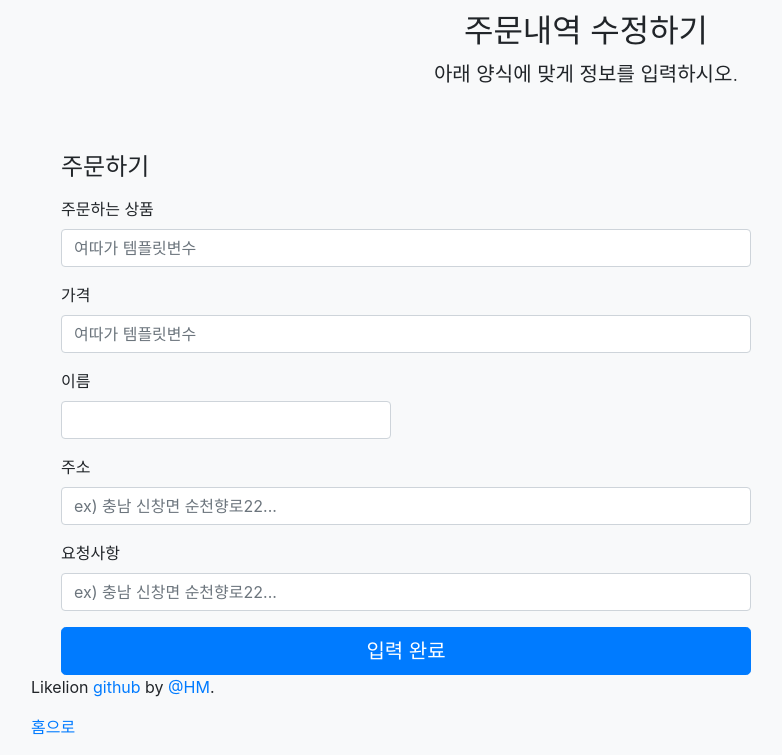
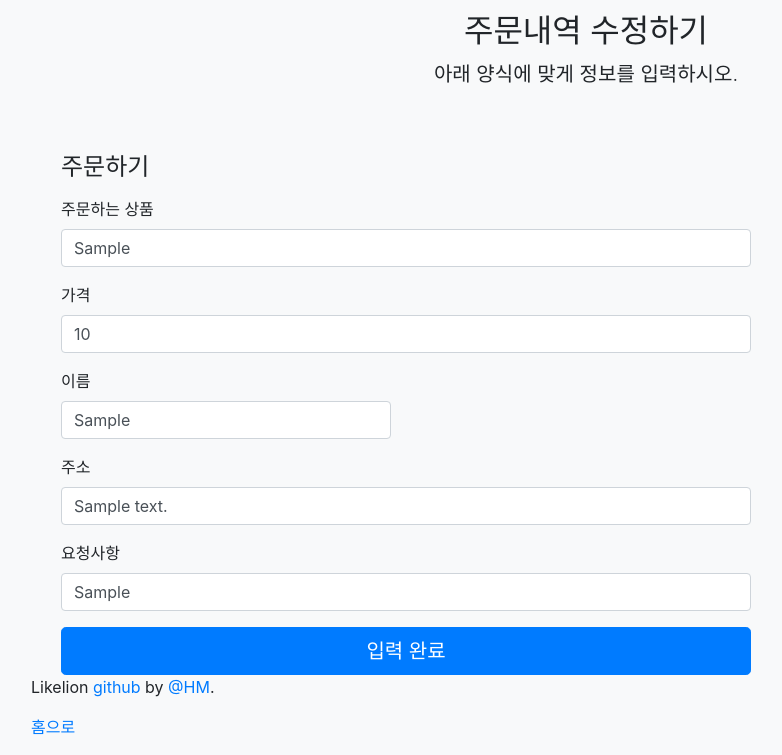
Before and after one commit to LikeLionSCH/PHM, a Django app: page /edit/1 in a window 1280 px wide. Shown: the part 431-1186 px from the top of the page, without its empty margins (54-836 px from the left). Run offline with Django 3.2, Linux system fonts and the light colour scheme; tables that the repository leaves empty hold one stand-in row (values such as "Sample post"); some libraries are stand-ins or nearby versions.

Commit message:
edit, cancel 추가

```diff
--- a/PHMapp/templates/edit.html
+++ b/PHMapp/templates/edit.html
@@ -28,33 +28,33 @@
         <!-- 주문하는 상품 -->
         <div class="mb-3">
           <label for="address">주문하는 상품</label>
-            <input type="text" class="form-control" id="name" name="name" placeholder="여따가 템플릿변수" required>
+          <input type="text" class="form-control" id="food" name="food" value="{{order.food}}" required>
       </div>
 
       <!-- 가격 -->
       <div class="mb-3">
           <label for="address">가격</label>
-            <input type="text" class="form-control" id="price" name="price" placeholder="여따가 템플릿변수" required>
+          <input type="text" class="form-control" id="price" name="price" value="{{order.price}}" required>
       </div>
 
       <!-- 이름 -->
       <div class="row">
         <div class="col-md-6 mb-3">
           <label for="firstName">이름</label>
-            <input type="text" class="form-control" id="coustomer" name="coustomer" placeholder="" value="" required>
+          <input type="text" class="form-control" id="customer" name="customer" value="{{order.customer}}" placeholder="" value="" required>
         </div>
       </div>
 
       <!-- 주소 -->
       <div class="mb-3">
         <label for="address">주소</label>
-          <input type="text" class="form-control" id="address" name="address" placeholder="ex) 충남 신창면 순천향로22..." required>
+        <input type="text" class="form-control" id="address" name="address" value="{{order.address}}" placeholder="ex) 충남 신창면 순천향로22..." required>
       </div>
 
       <!-- 요청사항 -->
       <div class="mb-3">
           <label for="address">요청사항</label>
-            <input type="text" class="form-control" id="request" name="request" placeholder="ex) 충남 신창면 순천향로22..." required>
+          <input type="text" class="form-control" id="request" name="request" value="{{order.request}}" placeholder="ex) 충남 신창면 순천향로22..." required>
       </div>
 
       <!-- 버튼 -->
--- a/PHMapp/views.py
+++ b/PHMapp/views.py
@@ -13,21 +13,21 @@
 
 #주문내역 수정
 def edit(request, bamin_id):
-    orders = get_object_or_404(Order, pk = bamin_id)
+    order = get_object_or_404(Order, pk = bamin_id)
 
     if request.method=='POST':
         #사진 파일 있는지 확인
         if 'image' in request.FILES:
-            orders.image = request.FILES['image']
-        orders.name = request.POST['name']
-        orders.address = request.POST['address']
-        orders.request = request.POST['request']
-        orders.food = request.POST['food']
-        orders.time = request.POST['time']
+            order.image = request.FILES['image']
+        order.price = request.POST['price']
+        order.customer = request.POST['customer']
+        order.address = request.POST['address']
+        order.request = request.POST['request']
+        order.food = request.POST['food']
 
-        orders.save()
+        order.save()
         return redirect('history')
-    return render(request, 'edit.html',{'orders' : orders})
+    return render(request, 'edit.html',{'order' : order})
 
 #주문하는 페이지
 def order(request):
@@ -51,3 +51,9 @@
 # 준비 중 페이지
 def ready(request):
     return render(request, 'ready.html')
+
+# 주문 취소
+def cancel(request, bamin_id):
+    order = get_object_or_404(Order, pk=bamin_id)
+    order.delete()
+    return redirect('history')
--- a/PJM/urls.py
+++ b/PJM/urls.py
@@ -15,7 +15,7 @@ Including another URLconf
 """
 from django.contrib import admin
 from django.urls import path
-from PHMapp.views import home, edit, history, order, ready
+from PHMapp.views import home, edit, history, order, ready, cancel
 from django.conf import settings
 from django.conf.urls.static import static
 
@@ -23,6 +23,7 @@ urlpatterns = [
     path('admin/', admin.site.urls),
     path('',home, name ="home"),
     path('edit/<int:bamin_id>',edit, name ="edit"),
+    path('cancel/<int:bamin_id>', cancel, name="cancel"),
     path('history/',history, name ="history"),
     path('order/',order, name ="order"),
     path('ready/', ready, name='ready'),
```
Also changed, not shown: PHMapp/templates/history.html (+6 -2 lines). Lines whose indentation alone changed are shown as unchanged.
